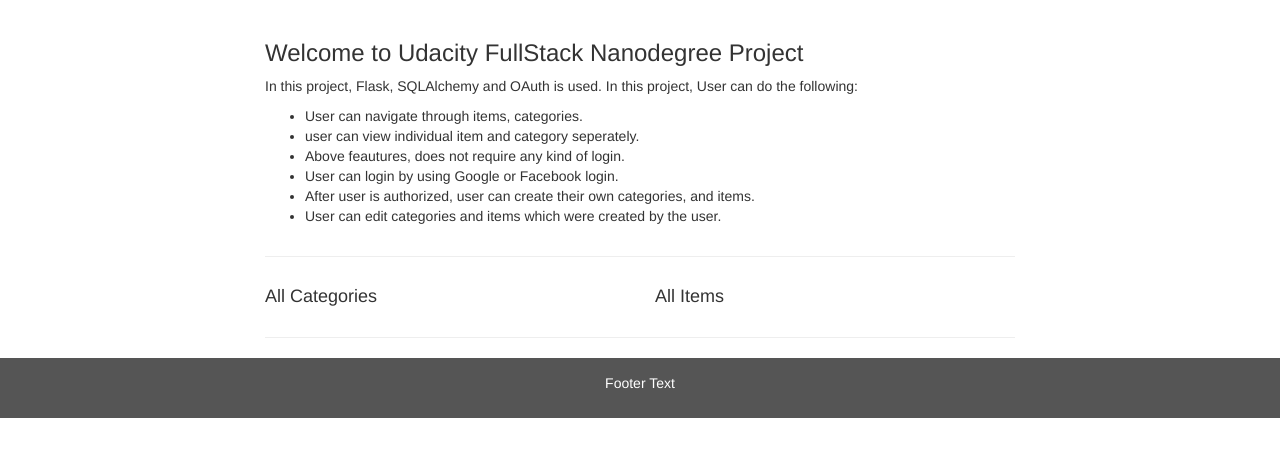
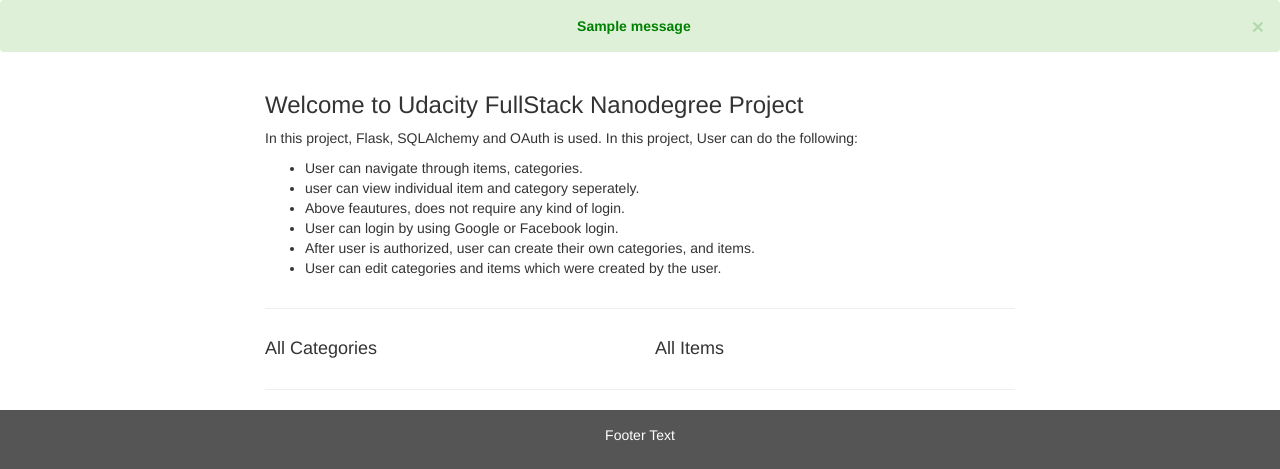
Before and after one commit to ernsnl/Item-Catalog, a Flask app: page / in a window 1280 px wide. Shown: the part 52-521 px from the top of the page. Run offline with Flask 2, Linux system fonts and the light colour scheme; tables that the repository leaves empty hold one stand-in row (values such as "Sample post"); one stand-in notice (Sample message) is shown; some libraries are stand-ins or nearby versions.

Commit message:
Flask Flash Added

```diff
--- a/vagrant/build/css/style.min.css
+++ b/vagrant/build/css/style.min.css
@@ -1 +1 @@
-.transition-filter{opacity:.7;background-color:#000;position:fixed;width:100%;height:100%;top:0;left:0;z-index:1000}.navbar{border-radius:0!important}.navbar-inverse{background-color:#21295c!important}.item-catalog-nav-link{color:#cfdbd5!important}.item-catalog-nav-link:hover{color:#f6ae2d!important;background-color:#1b4079!important}.font-awesome-nav-bar{margin-right:10px}
+.transition-filter{opacity:.7;background-color:#000;position:fixed;width:100%;height:100%;top:0;left:0;z-index:1000}.flashes{width:100%;float:left;margin-top:-20px;text-align:center}.flash-message{font-weight:700;padding:15px}.flash-message.success{background-color:#dff0d8;color:green}.flash-message.error{background-color:#f2dede;color:red}.navbar{border-radius:0!important}.navbar-inverse{background-color:#21295c!important}.item-catalog-nav-link{color:#cfdbd5!important}.item-catalog-nav-link:hover{color:#f6ae2d!important;background-color:#1b4079!important}.font-awesome-nav-bar{margin-right:10px}
--- a/vagrant/classes/orm.py
+++ b/vagrant/classes/orm.py
@@ -15,6 +15,7 @@
     __tablename__ = 'Category'
     id = Column(Integer, primary_key=True)
     name = Column(String(50), nullable=False)
+    descriptive_text = Column(String(500), nullable=False)
     user_id = Column(Integer, ForeignKey('User.id'))
     user = relationship('User', back_populates='categories')
     items = relationship('Item', back_populates='category')
@@ -23,6 +24,7 @@
     __tablename__ = 'Item'
     id = Column(Integer, primary_key=True)
     name = Column(String(150), nullable=False)
+    descriptive_text = Column(String(500), nullable=False)
     user_id = Column(Integer, ForeignKey('User.id'))
     category_id = Column(Integer, ForeignKey('Category.id'))
 
--- a/vagrant/pages/user/user_page.py
+++ b/vagrant/pages/user/user_page.py
@@ -1,4 +1,4 @@
-from flask import Blueprint, session, redirect, url_for, escape, request
+from flask import Blueprint, session, redirect, url_for, escape, request, flash
 from utility.string_func import generate_random_string
 from classes.orm import User
 from application import engine
@@ -39,6 +39,7 @@
             session['provider'] = provider
             session['email'] = email
             session['name'] = name
+            flash('You were successfully logged in', 'success')
             return 'OK'
         else:
             return 'Error'
@@ -56,6 +57,7 @@
             session.pop('provider', None)
             session.pop('email', None)
             session.pop('name', None)
+            flash('You were successfully logged out', 'success')
             return 'OK'
         else:
             return 'Error'
--- a/vagrant/templates/layout.html
+++ b/vagrant/templates/layout.html
@@ -22,7 +22,7 @@
 
 <body>
     <div class="transition-filter hidden">
-      <i style="left:50%;top:50%; position:absolute; color:white;" class="fa fa-cog fa-spin fa-3x fa-fw"></i>
+        <i style="left:50%;top:50%; position:absolute; color:white;" class="fa fa-cog fa-spin fa-3x fa-fw"></i>
     </div>
     <nav class="navbar navbar-inverse">
         <div class="container-fluid">
@@ -64,6 +64,17 @@
             </div>
         </div>
     </nav>
+    {% with messages = get_flashed_messages(with_categories=true) %} {% if messages %}
+    <div class="flashes">
+        {% for category, message in messages %}
+        <div class="alert alert-dismissible flash-message {{category}}" role="alert">
+            <button type="button" class="close" style="top:0;right:0;" data-dismiss="alert" aria-label="Close">
+            <span aria-hidden="true">&times;</span>
+          </button> {{ message }}
+        </div>
+        {% endfor %}
+    </div>
+    {% endif %} {% endwith %}
 
     <div class="container">
         <div class="row">
```
Also changed, not shown: vagrant/src/css/style.css (+22 -0 lines).
